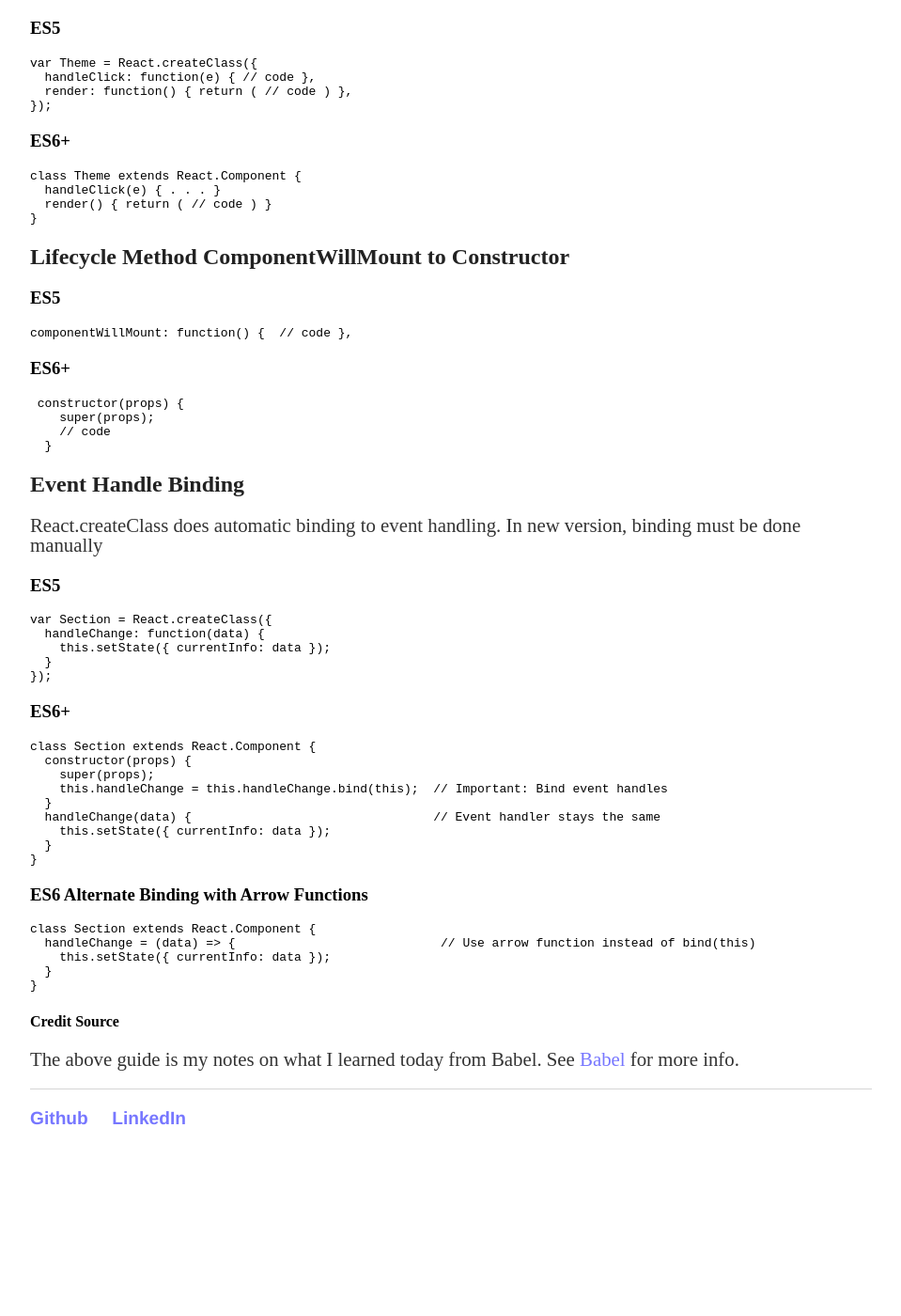
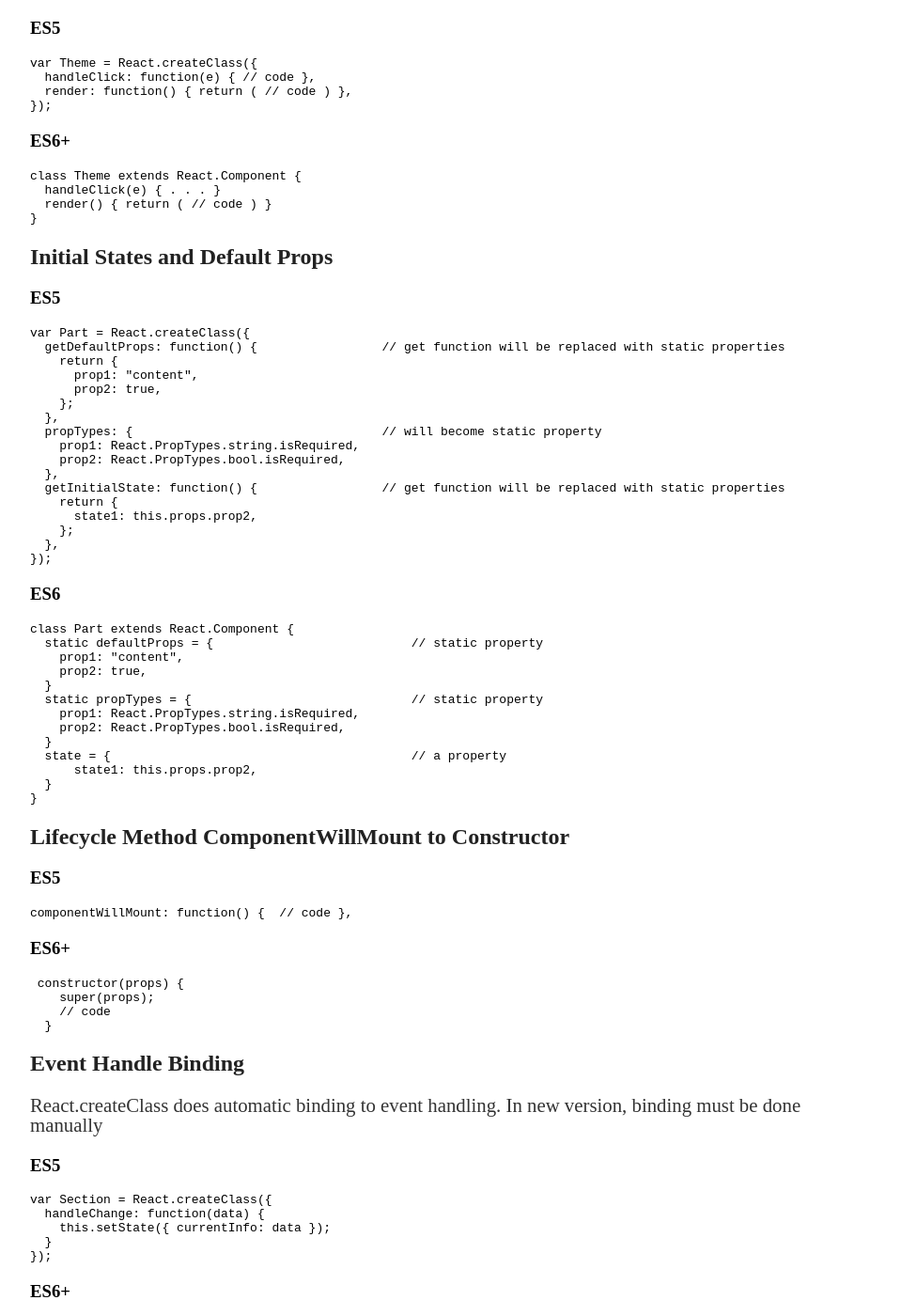
Before and after one commit to susanschen/susanschen.github.io, a Jekyll site: the page built from _posts/2017-12-30-React-ES5-to-ES6.md, in a window 1280 px wide and 1400 px high, scrolled down 583 px. Shown: the whole window at 94% size, without its empty margins (160-1119 px from the left). Built offline with Jekyll 4.4.1, drawn with Linux system fonts in a browser that asks for light colours; before the commit the page ends 1844 px from its top, so only the background shows below that.

Commit message:
Update 2017-12-30-React-ES5-to-ES6.md
Add initial state and default props section

````diff
--- a/_posts/2017-12-30-React-ES5-to-ES6.md
+++ b/_posts/2017-12-30-React-ES5-to-ES6.md
@@ -37,6 +37,44 @@
 class Theme extends React.Component {
   handleClick(e) { . . . }
   render() { return ( // code ) }
+}
+```
+## Initial States and Default Props
+### ES5
+```javascript
+var Part = React.createClass({
+  getDefaultProps: function() {                 // get function will be replaced with static properties
+    return {
+      prop1: "content",
+      prop2: true,
+    };
+  },
+  propTypes: {                                  // will become static property
+    prop1: React.PropTypes.string.isRequired,
+    prop2: React.PropTypes.bool.isRequired,
+  },
+  getInitialState: function() {                 // get function will be replaced with static properties
+    return {
+      state1: this.props.prop2,
+    };
+  },
+});
+```
+
+### ES6
+```javascript
+class Part extends React.Component {
+  static defaultProps = {                           // static property
+    prop1: "content",
+    prop2: true,
+  }
+  static propTypes = {                              // static property
+    prop1: React.PropTypes.string.isRequired,
+    prop2: React.PropTypes.bool.isRequired,
+  }
+  state = {                                         // a property
+      state1: this.props.prop2,
+  }
 }
 ```
 
````
